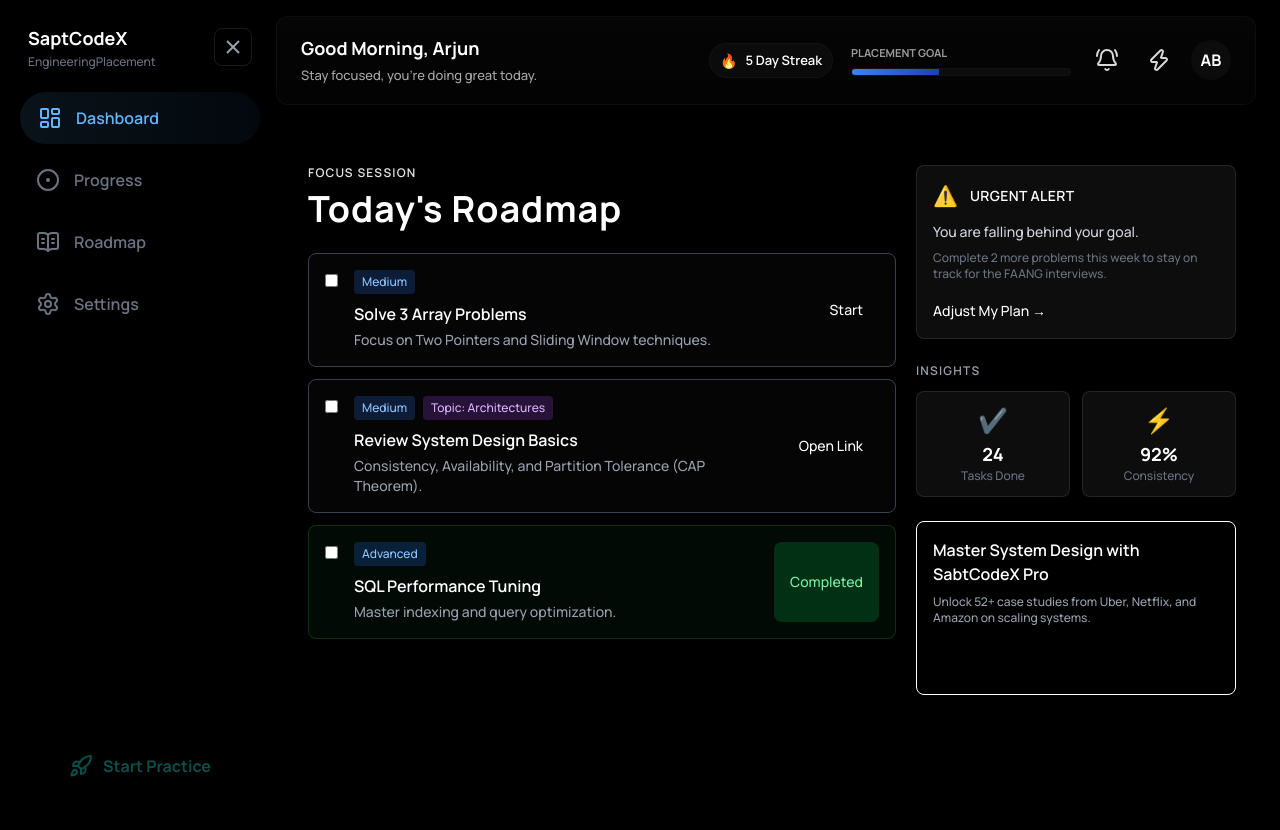
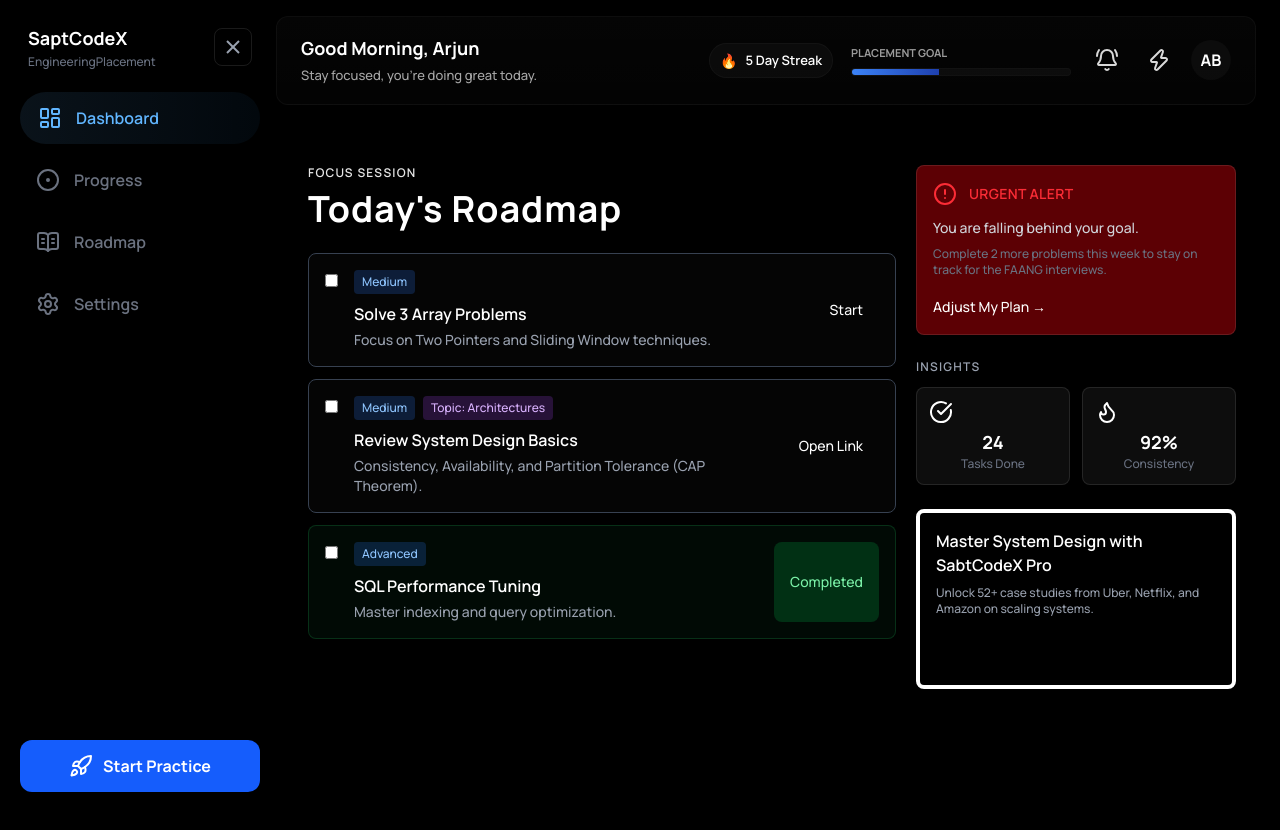
Before and after one commit to kundangosavii/SaptCodex, a React app in the folder Frontend/: page /dashboard in a window 1280 px wide. Shown: the top 830 px of the page. Built offline with nearby package versions, Linux system fonts and the light colour scheme; the HTML template or start-up script is replaced by a standard one.

Commit message:
style: enhance Dashboard component

```diff
--- a/Frontend/src/modules/dashboard/Dashboard.jsx
+++ b/Frontend/src/modules/dashboard/Dashboard.jsx
@@ -2,7 +2,7 @@ import React, { useState } from 'react'
 import './Dashboard.css'
 import Topbar from './Topbar.jsx'
 
-import { LayoutDashboard, CircleDot, BookOpenText, Settings, Rocket } from 'lucide-react'
+import { LayoutDashboard, CircleDot, BookOpenText, Settings, Rocket, CircleAlert, CircleCheckBig, Flame } from 'lucide-react'
 
 const MenuIcon = () => (
 	<svg width="24" height="24" viewBox="0 0 24 24" fill="none" stroke="currentColor" strokeWidth="2">
@@ -76,7 +76,7 @@ export default function Dashboard() {
 
 						{/* Bottom Button */}
 						<div className="mt-auto pt-4">
-							<button className="w-full flex gap-2.5 items-center justify-center p-3.5 rounded-xl from-accent to-accent-deep text-teal-900 font-black border-none cursor-pointer shadow-lg hover:shadow-xl transition-shadow">
+							<button className="bg-blue-600 w-full flex gap-2.5 items-center justify-center p-3.5 rounded-xl from-accent to-accent-deep font-black border-none cursor-pointer shadow-lg hover:shadow-xl transition-shadow">
 								<span className="text-base"><Rocket /></span>
 								{sidebarOpen && <span>Start Practice</span>}
 							</button>
@@ -139,10 +139,10 @@ export default function Dashboard() {
 						{/* Right Column */}
 						<aside>
 							{/* Alert Section */}
-							<section className="bg-white/5 border border-white/10 rounded-lg p-4 mb-6">
+							<section className="bg-red-600/40 border border-white/10 rounded-lg p-4 mb-6">
 								<div className="flex items-center gap-3 mb-3">
-									<div className="text-xl">⚠️</div>
-									<h4 className="font-semibold text-sm uppercase tracking-wide">URGENT ALERT</h4>
+									<div className="text-xl text-red-500"><CircleAlert /></div>
+									<h4 className="font-semibold text-sm uppercase tracking-wide text-red-500">URGENT ALERT</h4>
 								</div>
 								<p className="text-sm text-gray-300 mb-2">You are falling behind your goal.</p>
 								<p className="text-xs text-gray-500 mb-4">Complete 2 more problems this week to stay on track for the FAANG interviews.</p>
@@ -154,12 +154,12 @@ export default function Dashboard() {
 								<h4 className="text-xs font-semibold uppercase tracking-widest text-gray-400 mb-3">INSIGHTS</h4>
 								<div className="grid grid-cols-2 gap-3">
 									<div className="bg-white/5 border border-white/10 rounded-lg p-3 text-center">
-										<div className="text-2xl mb-1">✔️</div>
+										<div className="text-2xl mb-1"><CircleCheckBig /></div>
 										<div className="font-bold text-lg text-white">24</div>
 										<div className="text-xs text-gray-500">Tasks Done</div>
 									</div>
 									<div className="bg-white/5 border border-white/10 rounded-lg p-3 text-center">
-										<div className="text-2xl mb-1">⚡</div>
+										<div className="text-2xl mb-1"><Flame /></div>
 										<div className="font-bold text-lg text-white">92%</div>
 										<div className="text-xs text-gray-500">Consistency</div>
 									</div>
@@ -167,7 +167,7 @@ export default function Dashboard() {
 							</section>
 
 							{/* Premium Section */}
-							<section className= "from-accent/20 to-accent-deep/20 border border-accent/30 rounded-lg p-4">
+							<section className= "from-accent/20 to-accent-deep/20 border-4 border-accent/30 rounded-lg p-4">
 								<h4 className="font-semibold mb-2">Master System Design with<br/>SabtCodeX Pro</h4>
 								<p className="text-xs text-gray-400 mb-4">Unlock 52+ case studies from Uber, Netflix, and Amazon on scaling systems.</p>
 								<button className="w-full bg-accent text-black font-bold py-2 rounded-lg hover:bg-accent/90 transition-colors text-sm">
```
